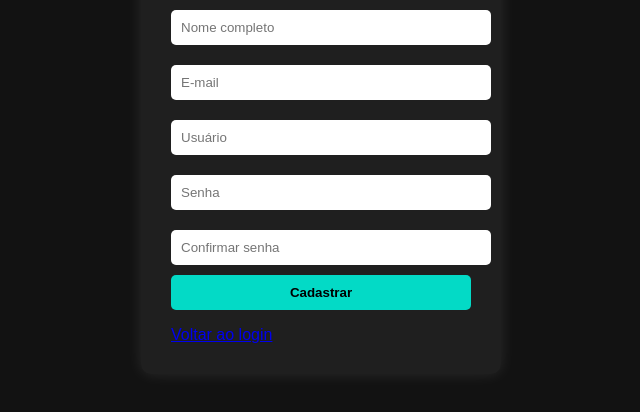
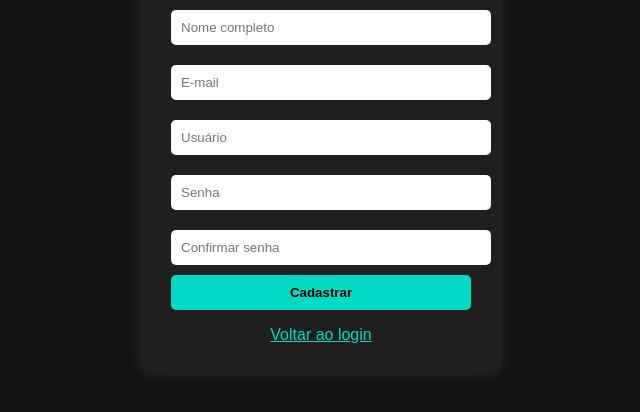
Before and after one commit to anasantosb/projeto-login, a plain HTML site: page cadastro.html in a window 1280 px wide. Shown: the part 276-688 px from the top of the page, without its empty margins (319-959 px from the left). Drawn offline with Linux system fonts and the light colour scheme.

Commit message:
Release v1.1.0: ajustes visuais e documentação (README.md)

```diff
--- a/cadastro.html
+++ b/cadastro.html
@@ -20,7 +20,7 @@
             <button type="submit">Cadastrar</button>
             <p id="mensagem"></p>
         </form>
-        <a href="index.html">Voltar ao login</a>
+        <a href="index.html" class="link">Voltar ao login</a>
     </div>
     <script src="cadastro.js"></script>
 </body>
--- a/style.css
+++ b/style.css
@@ -44,3 +44,13 @@ button:hover {
     color: #ff5252;
     font-weight: bold;
 }
+
+a {
+    color: #03dac6;
+}
+
+.link {
+    display: block;
+    margin-top: 15px;
+    text-align: center;
+}
```
Also changed, not shown: index.html (+3 -0 lines), 1 other file.
